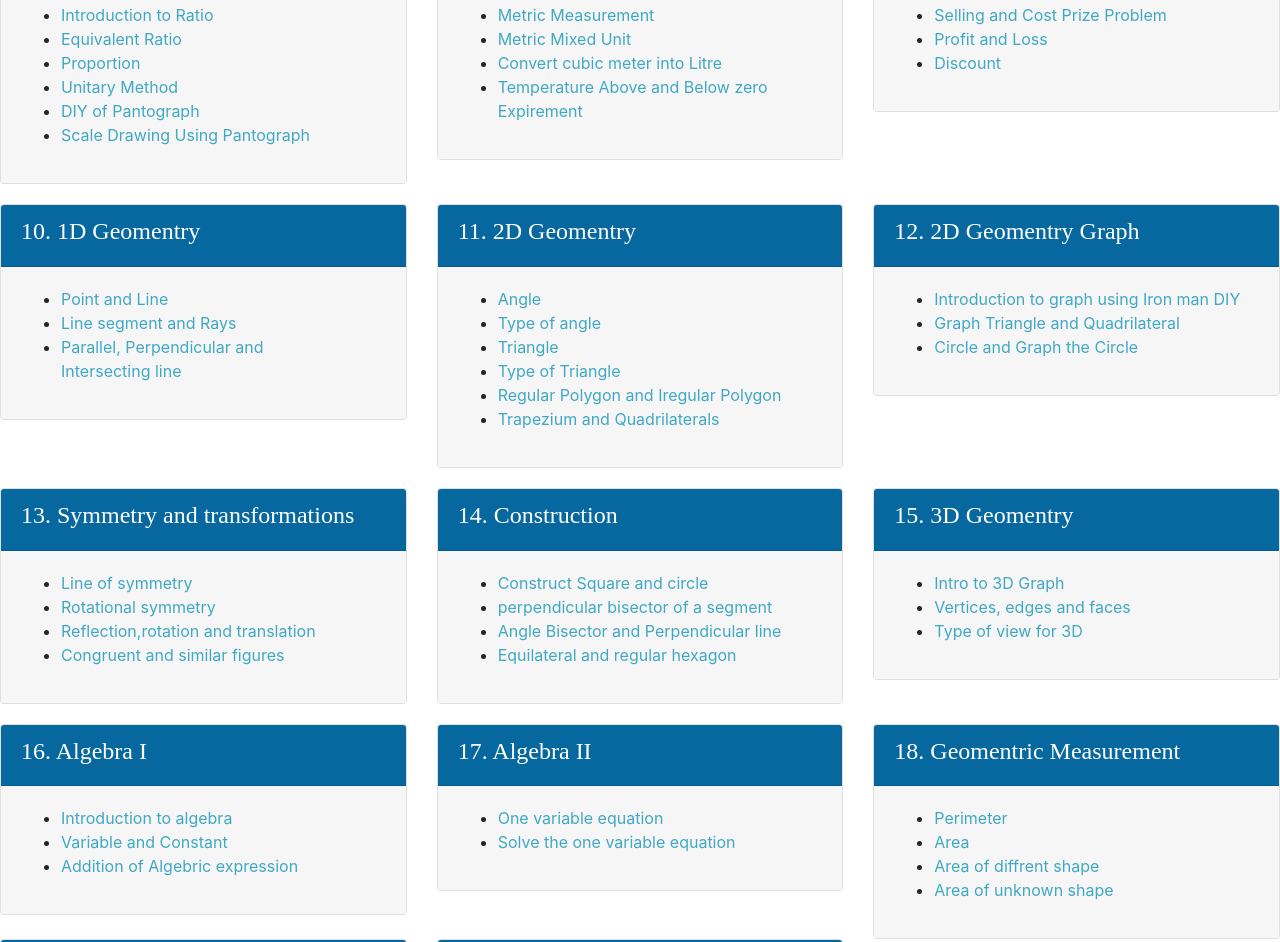
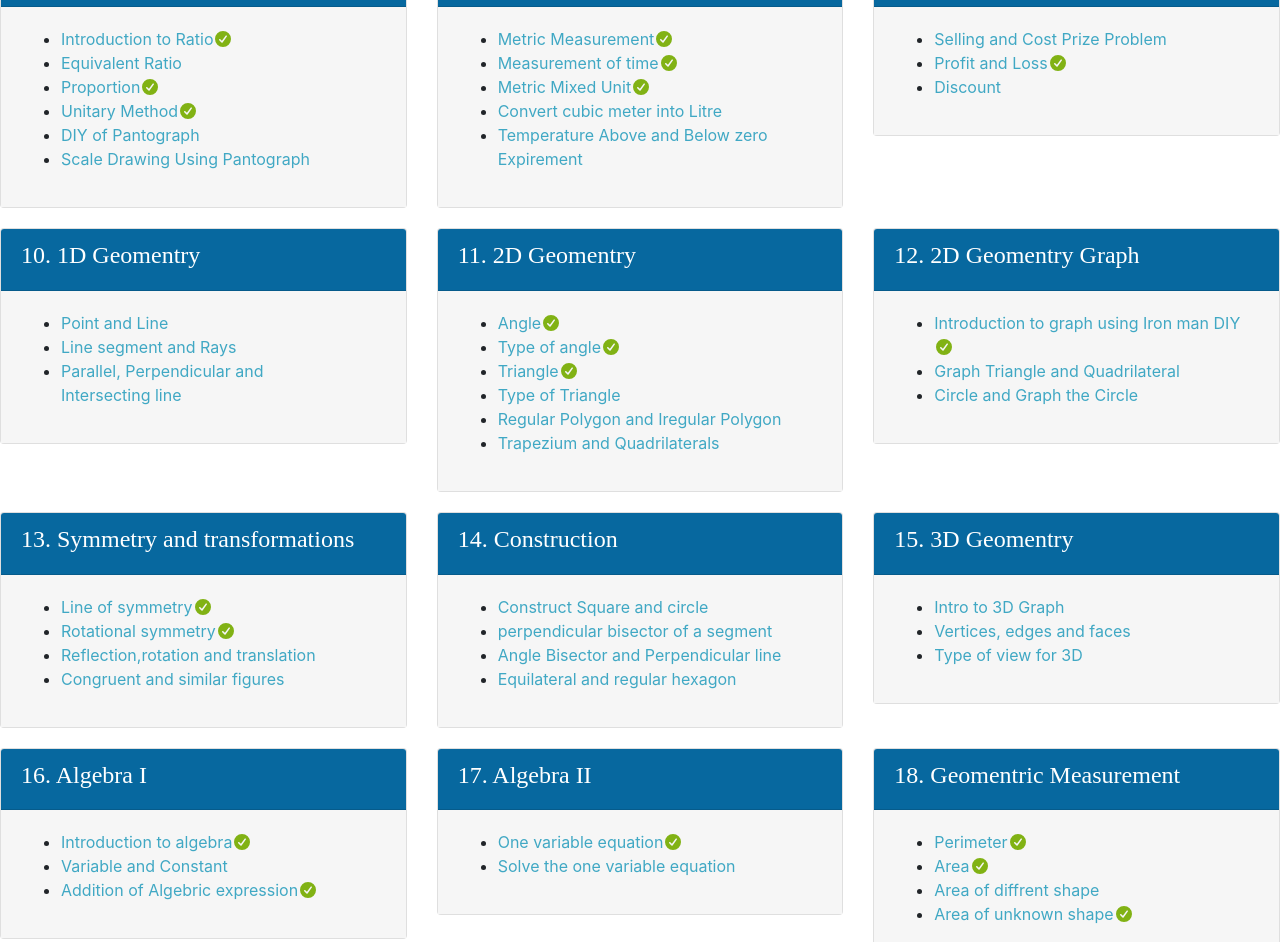
Before and after one commit to siddharth0506/chitti_maths_syllabus, a plain HTML site: page class6/index.html in a window 1280 px wide. Shown: the part 711-1653 px from the top of the page. Drawn offline with nearby package versions, Linux system fonts and the light colour scheme.

Commit message:
Add files via upload

```diff
--- a/class6/index.html
+++ b/class6/index.html
@@ -5,7 +5,7 @@
 	<link rel="icon" href="chitti.gif" type="image/gif" sizes="16x16">
 	<link rel="stylesheet" href="https://stackpath.bootstrapcdn.com/bootstrap/4.5.2/css/bootstrap.min.css" integrity="sha384-JcKb8q3iqJ61gNV9KGb8thSsNjpSL0n8PARn9HuZOnIxN0hoP+VmmDGMN5t9UJ0Z" crossorigin="anonymous">
 	<link rel="stylesheet" type="text/css" href="style.css">
-
+	<script  defer src="all.js" ></script>
 	<script src="https://code.jquery.com/jquery-3.5.1.slim.min.js" integrity="sha384-DfXdz2htPH0lsSSs5nCTpuj/zy4C+OGpamoFVy38MVBnE+IbbVYUew+OrCXaRkfj" crossorigin="anonymous"></script>
 <script src="https://cdn.jsdelivr.net/npm/popper.js@1.16.1/dist/umd/popper.min.js" integrity="sha384-9/reFTGAW83EW2RDu2S0VKaIzap3H66lZH81PoYlFhbGU+6BZp6G7niu735Sk7lN" crossorigin="anonymous"></script>
 <script src="https://stackpath.bootstrapcdn.com/bootstrap/4.5.2/js/bootstrap.min.js" integrity="sha384-B4gt1jrGC7Jh4AgTPSdUtOBvfO8shuf57BaghqFfPlYxofvL8/KUEfYiJOMMV+rV" crossorigin="anonymous"></script>
@@ -24,13 +24,13 @@
 		<div class="card-body">
 			<ul>
 				<li>
-					<a href="https://www.khanacademy.org/math/pre-algebra/pre-algebra-arith-prop/pre-algebra-place-value/v/place-value-1">Place values of Whole numbers</a>
+					<a href="https://www.khanacademy.org/math/pre-algebra/pre-algebra-arith-prop/pre-algebra-place-value/v/place-value-1">Place values of Whole numbers<i class="fas fa-check-circle icon"></i></a>
 				</li>
 				<li>
 					<a href="https://www.youtube.com/watch?v=Jd0Hzyc1SMk">Roman Numerals</a>
 				</li>
 				<li>
-					<a href="https://www.ted.com/talks/garth_sundem_how_to_defeat_a_dragon_with_math/transcript?language=en">Evaluate the numerical expression [BODMaS]</a>
+					<a href="https://www.ted.com/talks/garth_sundem_how_to_defeat_a_dragon_with_math/transcript?language=en">Evaluate the numerical expression<br> [BODMaS]<i class="fas fa-check-circle icon"></i></a>
 				</li>
 				<li>
 					<a href="https://www.youtube.com/watch?v=wbefsfPhzVY">Whole Number Real World Problem</a>
@@ -53,7 +53,7 @@
 					<a href="https://www.splashlearn.com/math-vocabulary/geometry/graph">Graph the integer on Vertical and horizontal numberline</a>
 				</li>
 				<li>
-					<a href="https://www.youtube.com/watch?v=Oq2KoAGrY64">Compare and order integer</a>
+					<a href="https://www.youtube.com/watch?v=Oq2KoAGrY64">Compare and order integer<i class="fas fa-check-circle icon"></i></a>
 				</li>
 			</ul>
 		</div>
@@ -66,6 +66,9 @@
 		</div>
 		<div class="card-body">
 			<ul>
+				<li>
+					<a href="">Factors<i class="fas fa-check-circle icon"></i></a>
+				</li>
 				<li>
 					<a href="https://www.youtube.com/watch?v=TXDyU5f5WR8">Prime Number</a>
 				</li>
@@ -142,6 +145,9 @@
 		<div class="card-body">
 			<ul>
 				<li>
+					<a href="">Estimation of numbers<i class="fas fa-check-circle icon"></i></a>
+				</li>
+				<li>
 					<a href="">Distance/Direction to starting point</a>
 				</li>
 				<li>
@@ -165,16 +171,16 @@
 			<div class="card-body">
 				<ul>
 					<li>
-						<a href="">Introduction to Ratio</a>
+						<a href="">Introduction to Ratio<i class="fas fa-check-circle icon"></i></a>
 					</li>
 					<li>
 						<a href="">Equivalent Ratio</a>
 					</li>
 					<li>
-						<a href="">Proportion</a>
+						<a href="">Proportion<i class="fas fa-check-circle icon"></i></a>
 					</li>
 					<li>
-						<a href="">Unitary Method</a>
+						<a href="">Unitary Method<i class="fas fa-check-circle icon"></i></a>
 					</li>
 					<li>
 						<a href="">DIY of Pantograph</a>
@@ -194,10 +200,13 @@
 			<div class="card-body">
 				<ul>
 					<li>
-						<a href="">Metric Measurement</a>
+						<a href="">Metric Measurement<i class="fas fa-check-circle icon"></i></a>
 					</li>
 					<li>
-						<a href="">Metric Mixed Unit</a>
+						<a href="">Measurement of time<i class="fas fa-check-circle icon"></i></a>
+					</li>
+					<li>
+						<a href="">Metric Mixed Unit<i class="fas fa-check-circle icon"></i></a>
 					</li>
 					<li>
 						<a href="">Convert cubic meter into Litre</a>
@@ -220,7 +229,7 @@
 						<a href="">Selling and Cost Prize Problem</a>
 					</li>
 					<li>
-						<a href="">Profit and Loss</a>
+						<a href="">Profit and Loss<i class="fas fa-check-circle icon"></i></a>
 					</li>
 					<li>
 						<a href="">Discount</a>
@@ -259,13 +268,13 @@
 				<div class="card-body">
 					<ul>
 						<li>
-							<a href="">Angle</a>
+							<a href="">Angle<i class="fas fa-check-circle icon"></i></a>
 						</li>
 						<li>
-							<a href="">Type of angle</a>
+							<a href="">Type of angle<i class="fas fa-check-circle icon"></i></a>
 						</li>
 						<li>
-							<a href="">Triangle</a>
+							<a href="">Triangle<i class="fas fa-check-circle icon"></i></a>
 						</li>
 						<li>
 							<a href="">Type of Triangle</a>
@@ -288,7 +297,7 @@
 				<div class="card-body">
 					<ul>
 						<li>
-							<a href="">Introduction to graph using Iron man DIY</a>
+							<a href="">Introduction to graph using Iron man DIY<i class="fas fa-check-circle icon"></i></a>
 						</li>
 						<li>
 							<a href="">Graph Triangle and Quadrilateral</a>
@@ -311,10 +320,10 @@
 			<div class="card-body">
 				<ul>
 					<li>
-						<a href="">Line of symmetry</a>
+						<a href="">Line of symmetry<i class="fas fa-check-circle icon"></i></a>
 					</li>
 					<li>
-						<a href="">Rotational symmetry</a>
+						<a href="">Rotational symmetry<i class="fas fa-check-circle icon"></i></a>
 					</li>
 					<li>
 						<a href="">Reflection,rotation and translation</a>
@@ -379,13 +388,13 @@
 			<div class="card-body">
 				<ul>
 					<li>
-						<a href="">Introduction to algebra</a>
+						<a href="">Introduction to algebra<i class="fas fa-check-circle icon"></i></a>
 					</li>
 					<li>
 						<a href="">Variable and Constant</a>
 					</li>
 					<li>
-						<a href="">Addition of Algebric expression</a>
+						<a href="">Addition of Algebric expression<i class="fas fa-check-circle icon"></i></a>
 					</li>
 				</ul>
 			</div>
@@ -399,7 +408,7 @@
 			<div class="card-body">
 				<ul>
 					<li>
-						<a href="">One variable equation</a>
+						<a href="">One variable equation<i class="fas fa-check-circle icon"></i></a>
 					</li>
 					<li>
 						<a href="">Solve the one variable equation</a>
@@ -416,16 +425,16 @@
 			<div class="card-body">
 				<ul>
 					<li>
-						<a href="">Perimeter</a>
+						<a href="">Perimeter<i class="fas fa-check-circle icon"></i></a>
 					</li>
 					<li>
-						<a href="">Area</a>
+						<a href="">Area<i class="fas fa-check-circle icon"></i></a>
 					</li>
 					<li>
 						<a href="">Area of diffrent shape</a>
 					</li>
 					<li>
-						<a href="">Area of unknown shape</a>
+						<a href="">Area of unknown shape<i class="fas fa-check-circle icon"></i></a>
 					</li>
 				</ul>
 			</div>
@@ -441,7 +450,10 @@
 			<div class="card-body">
 				<ul>
 					<li>
-						<a href="">Pictographs</a>
+						<a href="">Tally mark and collection of data<i class="fas fa-check-circle icon"></i></a>
+					</li>
+					<li>
+						<a href="">Pictographs<i class="fas fa-check-circle icon"></i></a>
 					</li>
 					<li>
 						<a href="">Stem-leaf plots</a>
@@ -453,7 +465,7 @@
 					<a href="">Freequency table</a>
 				</li>
 				<li>
-					<a href="">Bargraph</a>
+					<a href="">Bargraph<i class="fas fa-check-circle icon"></i></a>
 				</li>
 				<li>
 					<a href="">Histogram</a>
--- a/class6/style.css
+++ b/class6/style.css
@@ -6,6 +6,9 @@ body
     padding: 0px;
     overflow-x: hidden;
     background-color: #fff;
+}
+.icon{
+	color: #81b214;
 }
 .chitti-logo{
 	width: 10%;
@@ -50,3 +53,23 @@ a{
 			padding-bottom: 20px;
 		}
 	}
+@media (min-width: 640px) {
+  html.font-size--s .menu__mobile {
+    display: none;
+  }
+}
+@media (min-width: 960px) {
+  html.font-size--m .menu__mobile {
+    display: none;
+  }
+}
+@media (min-width: 1280px) {
+  html.font-size--l .menu__mobile {
+    display: none;
+  }
+}
+@media (min-width: 2560px) {
+  html.font-size--xl .menu__mobile {
+    display: none;
+  }
+}
```
